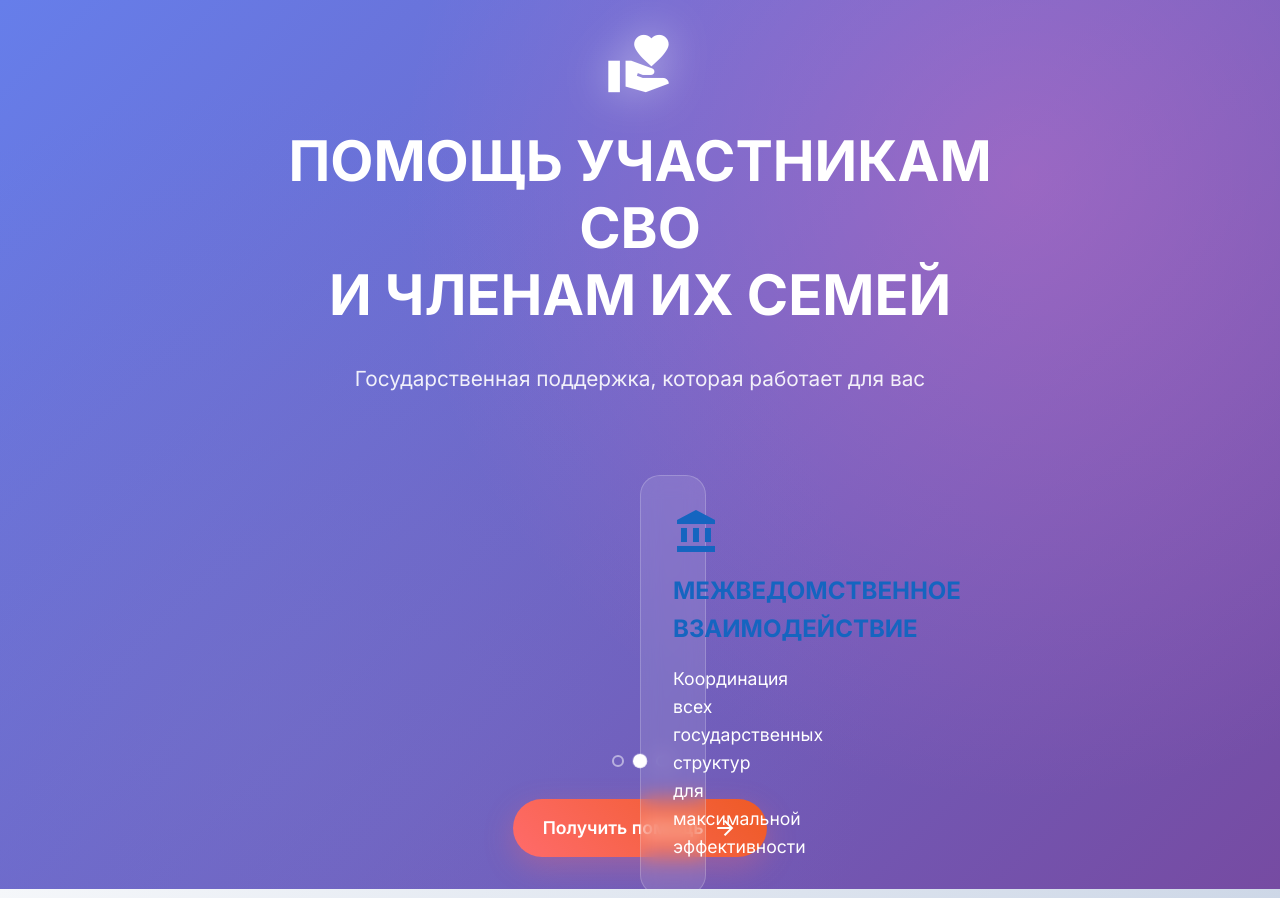
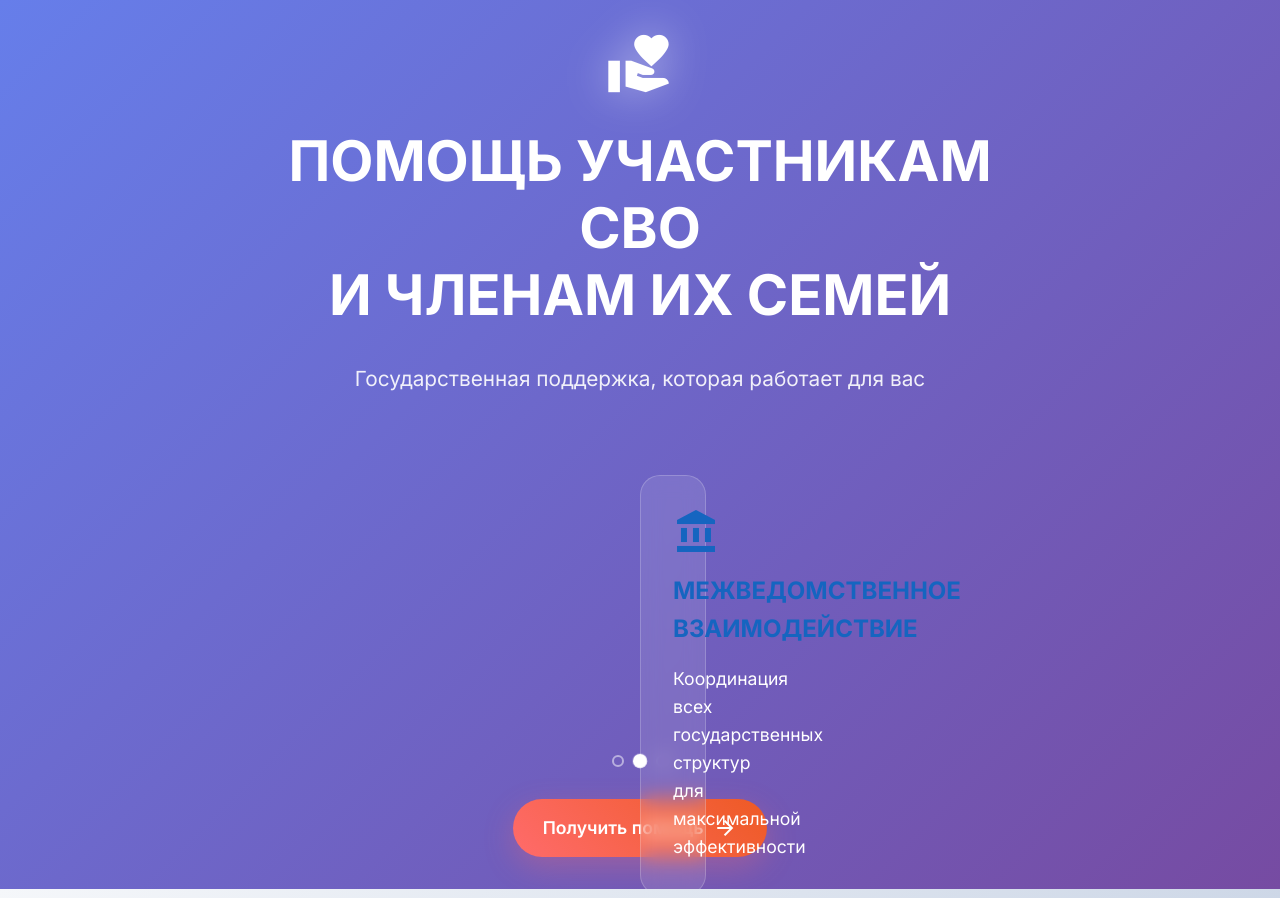
Before and after one commit to wertalos/special-military-operation-member-help-landing-page, a plain HTML site: page index.html in a window 1280 px wide. Shown: the top 898 px of the page. Drawn offline with Linux system fonts and the light colour scheme.

Commit message:
Update index.html

```diff
--- a/index.html
+++ b/index.html
@@ -46,16 +46,6 @@
             overflow: hidden;
         }
 
-        .hero::before {
-            content: '';
-            position: absolute;
-            top: 0;
-            left: 0;
-            right: 0;
-            bottom: 0;
-            background: radial-gradient(circle at 20% 80%, rgba(120, 119, 198, 0.3) 0%, transparent 50%),
-                        radial-gradient(circle at 80% 20%, rgba(255, 119, 198, 0.3) 0%, transparent 50%);
-        }
 
         .logo-container {
             margin-bottom: 2rem;
```
